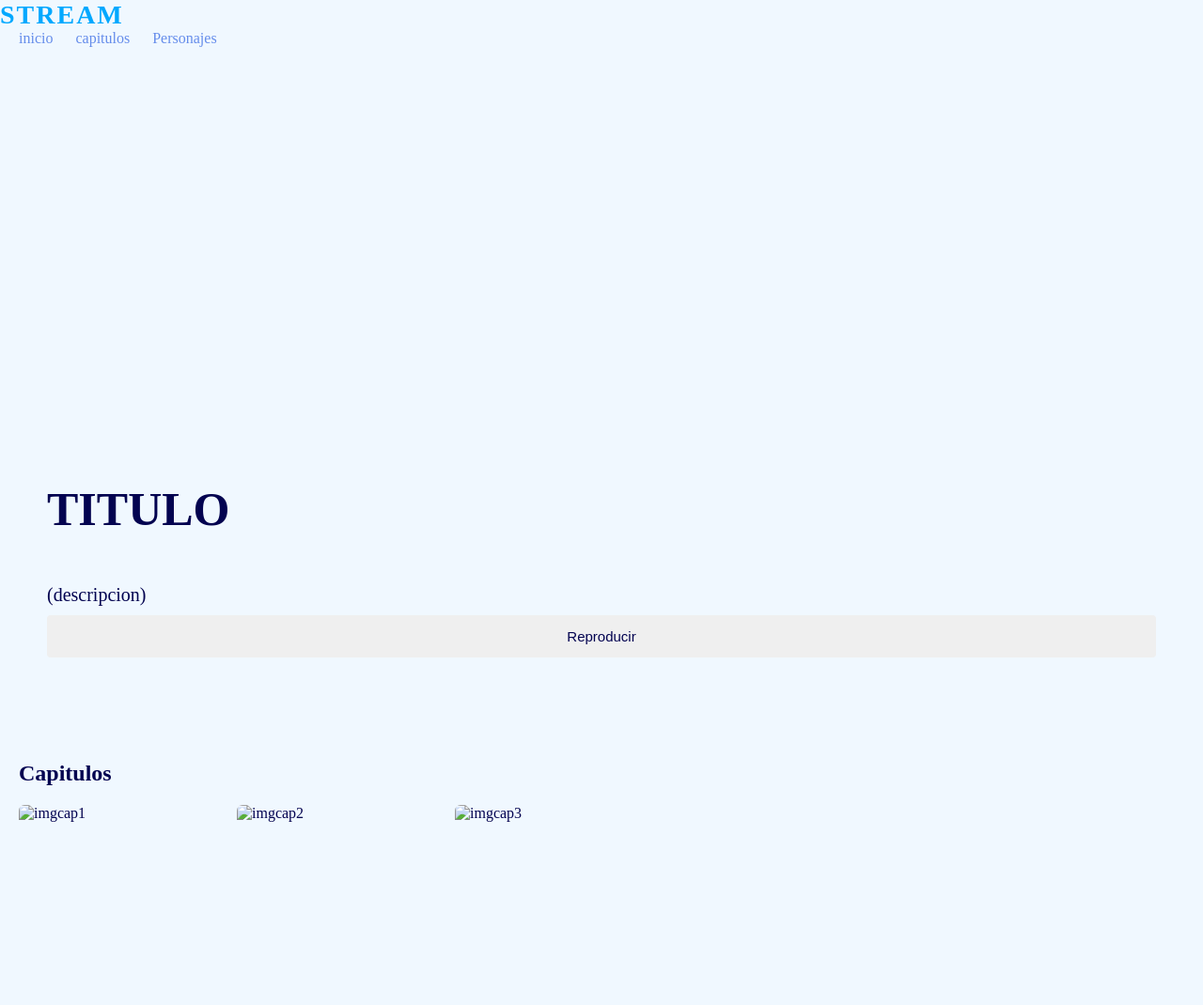
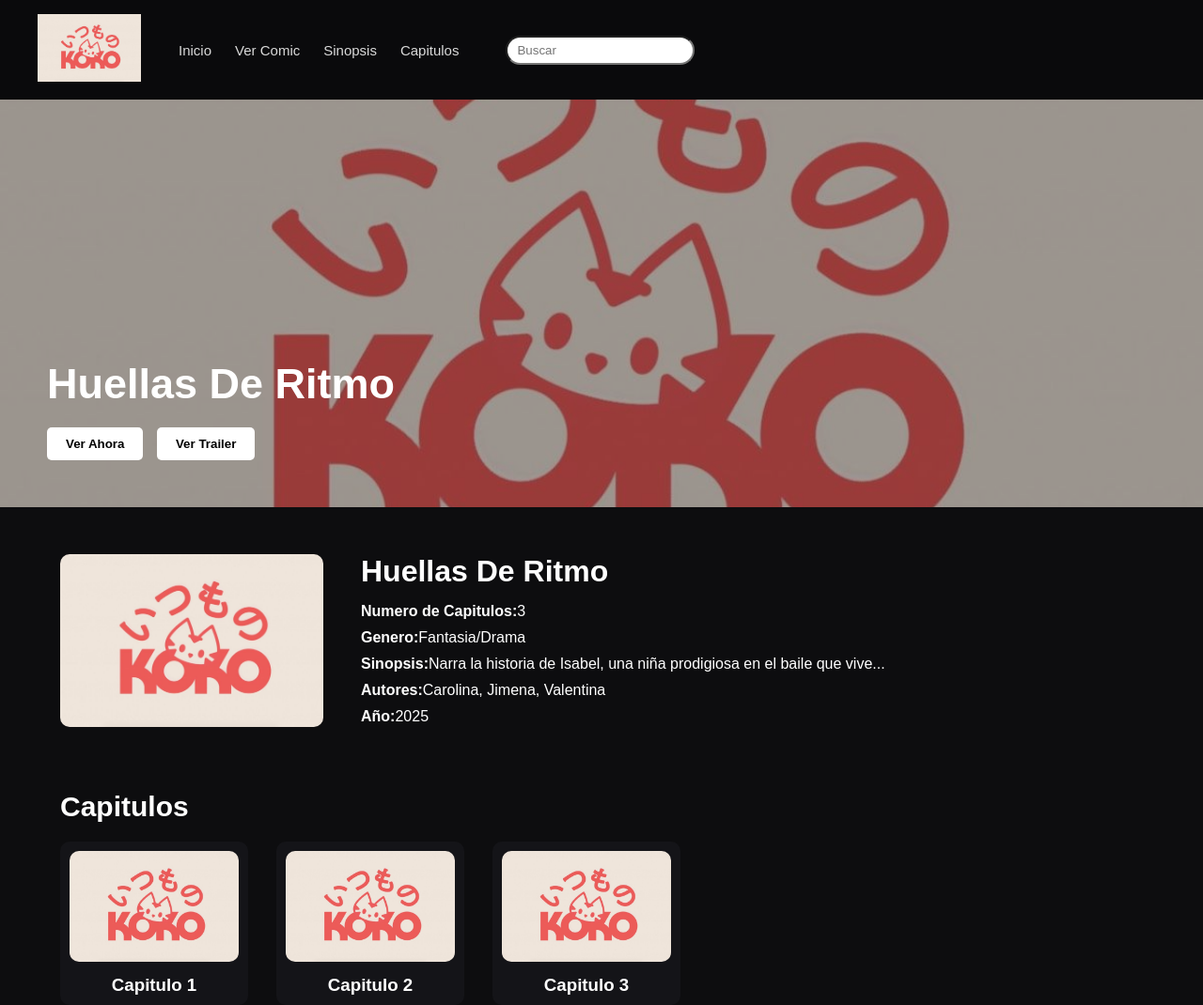
Before and after one commit to Carolina05-ai/javascript-3168940, a plain HTML site: page 03_base_datos_comic/index.html in a window 1280 px wide. Shown: the whole page at 94% size. Before the commit the page ends 1007 px from the top, so only its background shows below. Drawn offline with Linux system fonts and the light colour scheme.

Commit message:
base_datos_css+index

```diff
--- a/03_base_datos_comic/index.html
+++ b/03_base_datos_comic/index.html
@@ -8,29 +8,74 @@
 </head>
 <body>
 
-    <header>
-        <div class="logo">STREAM</div>
-        <nav class="nav">
-            <a href="#">inicio</a>
-            <a href="#">capitulos</a>
-            <a href="">Personajes</a>
-        </nav>
+    <header class="navbar">
+       <div class="logo">
+        <img src="ejemplo.jpg" alt="comic">
+       </div>
+
+       <nav class="menu">
+        <a href="#">Inicio</a>
+        <a href="#">Ver Comic</a>
+        <a href="#">Sinopsis</a>
+        <a href="#">Capitulos</a>
+       </nav>
+
+        <div class="buscador">
+            <input type="text" placeholder="Buscar">
+        </div>
     </header>
 
-    <section class="hero">
-        <h1>TITULO</h1>
-        <p>(descripcion)</p>
-        <button>Reproducir</button>
-    </section>
+   <section class="hero">
+    <img src="ejemplo.jpg" class="hero-img" alt="imgstory">
 
-    <section class="row">
+    <div class="hero-info">
+        <h1 class="comic-title">Huellas De Ritmo</h1>
+
+        <div class="hero-buttons">
+            <button class="btn">Ver Ahora</button>
+            <button class="btn btn-sec">Ver Trailer</button>
+        </div>
+
+    </div>
+   </section>
+
+
+   <section class="detalle">
+    <div class="detalle-img">
+        <img src="ejemplo.jpg" alt="portada comic">
+    </div>
+
+    <div class="detalle-info">
+        <h2>Huellas De Ritmo</h2>
+        <p><strong>Numero de Capitulos:</strong>3</p>
+        <p><strong>Genero:</strong>Fantasia/Drama</p>
+        <p><strong>Sinopsis:</strong>Narra la historia de Isabel, una niña prodigiosa en el baile que vive...</p>
+        <p><strong>Autores:</strong>Carolina, Jimena, Valentina</p>
+        <p><strong>Año:</strong>2025</p>
+    </div>
+   </section>
+
+
+   <section class="galeria">
         <h2>Capitulos</h2>
-        <div class="carrusel">
-            <img src="gatocomuneuropeo-97.jpeg" alt="imgcap1">
-            <img src="gatocomuneuropeo-97.jpeg" alt="imgcap2">
-            <img src="gatocomuneuropeo-97.jpeg" alt="imgcap3">
+
+        <div class="cards">
+            <div class="card">
+                <img src="ejemplo.jpg" alt="capitulo-1">
+                <h3>Capitulo 1</h3>
+            </div>
+
+        <div class="card">
+            <img src="ejemplo.jpg" alt="capitulo-2">
+            <h3>Capitulo 2</h3>
         </div>
-    </section>
+
+        <div class="card">
+            <img src="ejemplo.jpg" alt="capitulo-3">
+            <h3>Capitulo 3</h3>
+        </div>
+      </div>
+   </section>
 
 
     <script src="app.js"></script>
--- a/03_base_datos_comic/style.css
+++ b/03_base_datos_comic/style.css
@@ -1,80 +1,144 @@
-body{
+* {
     margin: 0;
     padding: 0;
-    background-color: aliceblue;
-    font-family: 'Times New Roman', Times, serif;
-    color: rgb(3, 3, 80);
+    box-sizing: border-box;
 }
 
-.header{
-    display: flex;
-    justify-content: space-between;
-    align-items: center;
-    padding: 20px;
-    position: fixed;
-    width: 100%;
-    top: 0;
-    backdrop-filter: blur(6px);
+body{
+    background-color: #0d0d0f;
+    color: white;
+    font-family: Arial, Helvetica, sans-serif;
 }
 
-.logo {
-    font-size: 28px;
-    font-weight: 700;
-    color: #00a8ff;
-    letter-spacing: 2px;
+.navbar{
+    width: 100%;
+    display: flex;
+    align-items: center;
+    padding: 15px 40px;
+    background-color: #0a0a0c;
+    position: fixed;
+    top: 0;
+    z-index: 10;
 }
 
-.nav a {
-    color: #658deb;
-    margin-left: 20px;
+.logo img{
+    width: 110px;
+}
+
+.menu{
+    margin-left: 40px;
+    display: flex;
+    gap: 25px;
+}
+
+.menu a{
+    color: #dadada;
     text-decoration: none;
+    font-size: 15px;
+}
+
+.menu a:hover{
+    color: wheat;
+}
+
+.buscador input{
+    margin-left: 50px;
+    padding: 6px 10px;
+    border-radius: 20px;
+    overflow: hidden;
+}
+
+.hero {
+    margin-top: 90px;
+    position: relative;
+    width: 100%;
+    height: 450px;
+    overflow: hidden;
+}
+
+.hero-img{
+    width: 100%;
+    height: 100%;
+    object-fit: cover;
+    filter: brightness(65%);
+}
+
+.hero-info{
+    position: absolute;
+    left: 50px;
+    bottom: 50px;
+}
+
+.comic-title{
+    font-size: 45px;
+    margin-bottom: 20px;
+}
+
+.hero-buttons .btn{
+    padding: 10px 20px;
+    background-color: white;
+    color: black;
+    border: none;
+    font-weight: bold;
+    border-radius: 5px;
+    margin-right: 10px;
+    cursor: pointer;
+}
+
+.btn-sec{
+    background-color: rgb(225, 225, 225, 0.4);
+    color: white;
+}
+
+.detalle{
+    width: 90%;
+    margin: auto;
+    margin-top: 50px;
+    display: flex;
+    gap: 40px;
+}
+
+.detalle-img img {
+    width: 280px;
+    border-radius: 10px;
+}
+
+.detalle-info h2{
+    font-size: 32px;
+    margin-bottom: 15px;
+}
+
+.detalle-info p {
+    margin-bottom: 10px;
     font-size: 16px;
 }
 
-.hero {
-    height: 75vh;
-    background: url(gatocomuneuropeo-97.jpeg) center/cover no-repeat;
-    display: flex;
-    flex-direction: column;
-    justify-content: flex-end;
-    padding: 50px;
+.galeria{
+    width: 90%;
+    margin: auto;
+    margin-top: 60px;
 }
 
-.hero h1 {
-    font-size: 50px;
-    font-weight: 800;
+.galeria h2{
+    font-size: 30px;
+    margin-bottom: 20px;
 }
 
-.hero p {
-    font-size: 20px;
-    margin: 10px 0;
-    max-width: 500px;
+.cards{
+   display: flex;
+   gap: 30px;
 }
 
-.hero button {
-    border: none;
-    padding: 14px 32px;
-    border-radius: 4px;
-    color: rgb(3, 3, 80);
-    font-size: 15px;
-    cursor: pointer;
+.card{
+    width: 200px;
+    background-color: #141418;
+    padding: 10px;
+    border-radius: 10px;
+    text-align: center;
 }
 
-.row {
-    padding: 20px;
-    margin-top: 20px;
+.card img{
+    width: 100%;
+    border-radius: 10px;
+    margin-bottom: 10px;
 }
-
-.carrusel {
-    display: flex;
-    overflow-x:auto;
-    gap: 12px;
-    scrollbar-width: none;
-}
-
-.carrusel img{
-    width: 220px;
-    height: 130px;
-    object-fit: cover;
-    border-radius: 6px;
-}
```
Also changed, not shown: 03_base_datos_comic/bd.js (line endings or trailing spaces), 03_base_datos_comic/ejemplo.jpg (added).
